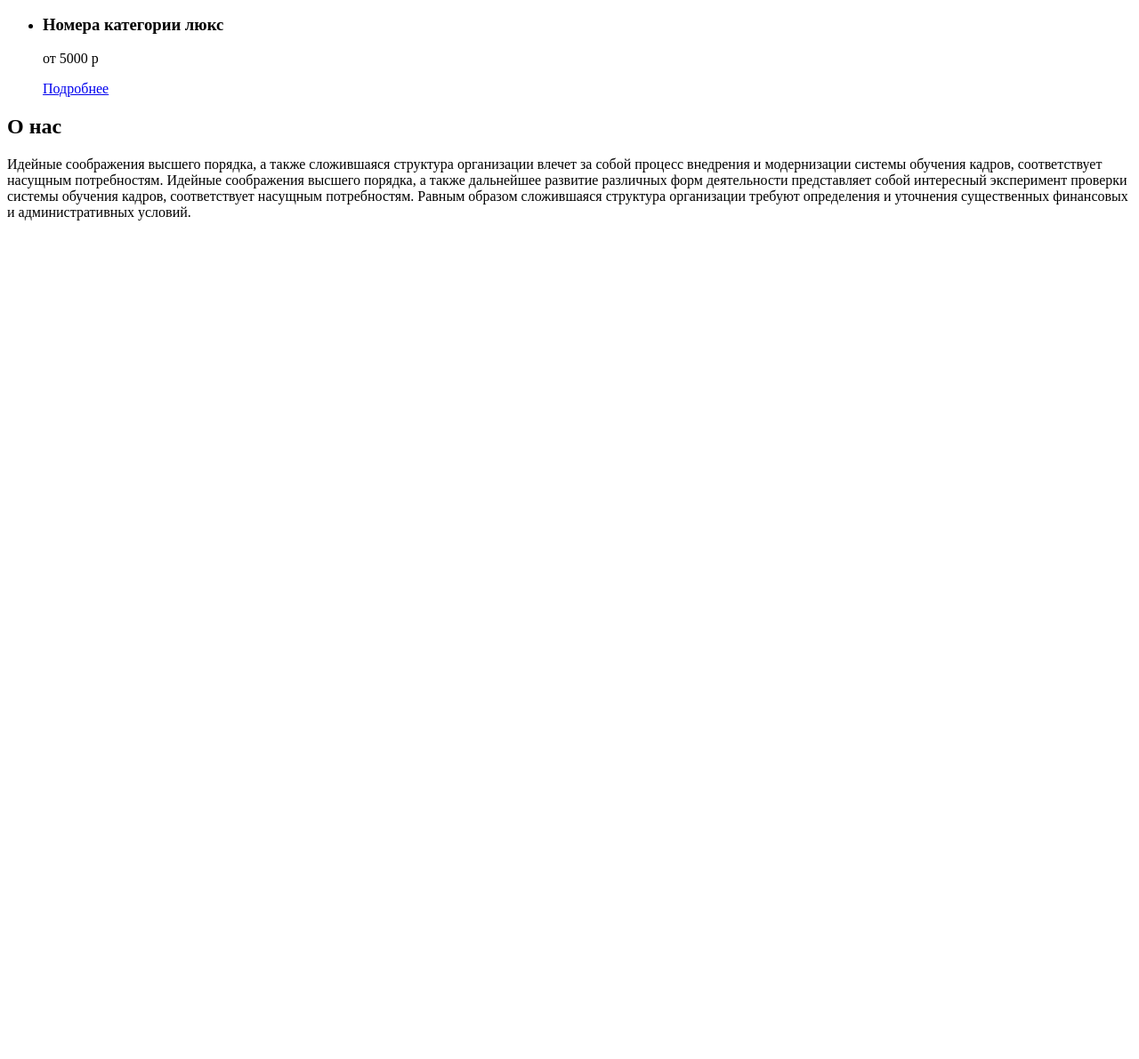
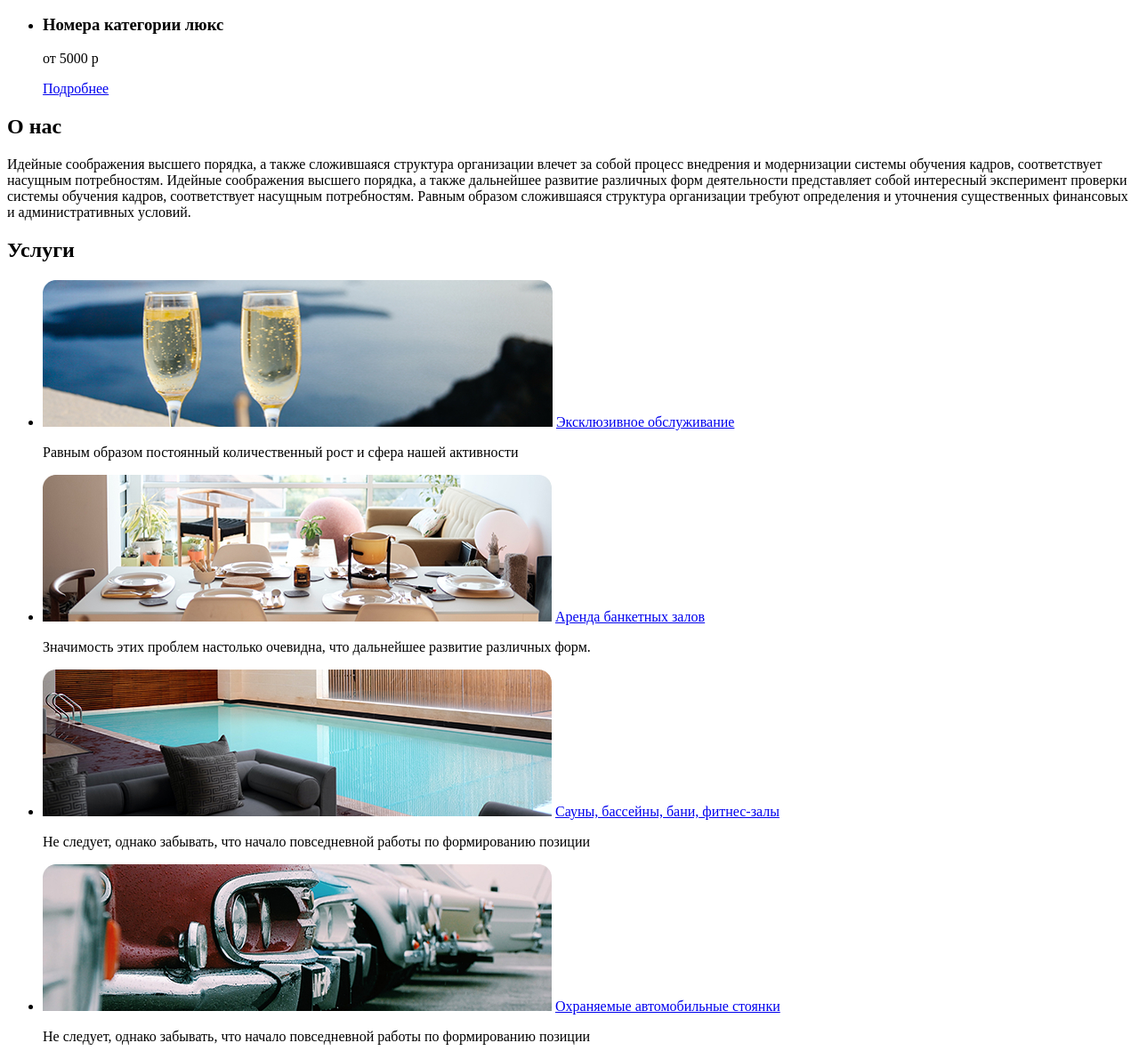
Before and after one commit to gertyhiler/lagoona, a plain HTML site: page index.html in a window 1280 px wide. Shown: the part 500-1691 px from the top of the page at 89% size. Before the commit the page ends 800 px from the top, so only its background shows below. Drawn offline with Linux system fonts and the light colour scheme.

Commit message:
services section layout

```diff
--- a/index.html
+++ b/index.html
@@ -76,5 +76,30 @@
     <h2 class="headline_section_name">О нас</h2>
     <p class="p text">Идейные соображения высшего порядка, а&nbsp;также сложившаяся структура организации влечет за&nbsp;собой процесс внедрения и&nbsp;модернизации системы обучения кадров, соответствует насущным потребностям. Идейные соображения высшего порядка, а&nbsp;также дальнейшее развитие различных форм деятельности представляет собой интересный эксперимент проверки системы обучения кадров, соответствует насущным потребностям. Равным образом сложившаяся структура организации требуют определения и&nbsp;уточнения существенных финансовых и&nbsp;административных условий.</p>
   </section>
+  <section class="container">
+    <h2 class="headline_section_name">Услуги</h2>
+    <ul class="card_services_list">
+      <li class="card card_services">
+        <img src="images/services_image_1.jpg" alt="Два бокала шампанского на фоне неба">
+        <a href="#" class="link card_services_link">Эксклюзивное обслуживание</a>
+        <p class="p text">Равным образом постоянный количественный рост и&nbsp;сфера нашей активности</p>
+      </li>
+      <li class="card card_services">
+        <img src="images/services_image_2.jpg" alt="Обеденный стол">
+        <a href="#" class="link card_services_link">Аренда банкетных залов</a>
+        <p class="p text">Значимость этих проблем настолько очевидна, что дальнейшее развитие различных форм.</p>
+      </li>
+      <li class="card card_services">
+        <img src="images/services_image_3.jpg" alt="Бассейн">
+        <a href="#" class="link card_services_link">Сауны, бассейны, бани, фитнес-залы</a>
+        <p class="p text">Не&nbsp;следует, однако забывать, что начало повседневной работы по&nbsp;формированию позиции</p>
+      </li>
+      <li class="card card_services">
+        <img src="images/services_image_4.jpg" alt="припаркованные автомобили">
+        <a href="#" class="link card_services_link">Охраняемые автомобильные стоянки</a>
+        <p class="p text">Не&nbsp;следует, однако забывать, что начало повседневной работы по&nbsp;формированию позиции</p>
+      </li>
+    </ul>
+  </section>
 </body>
 </html>
```
